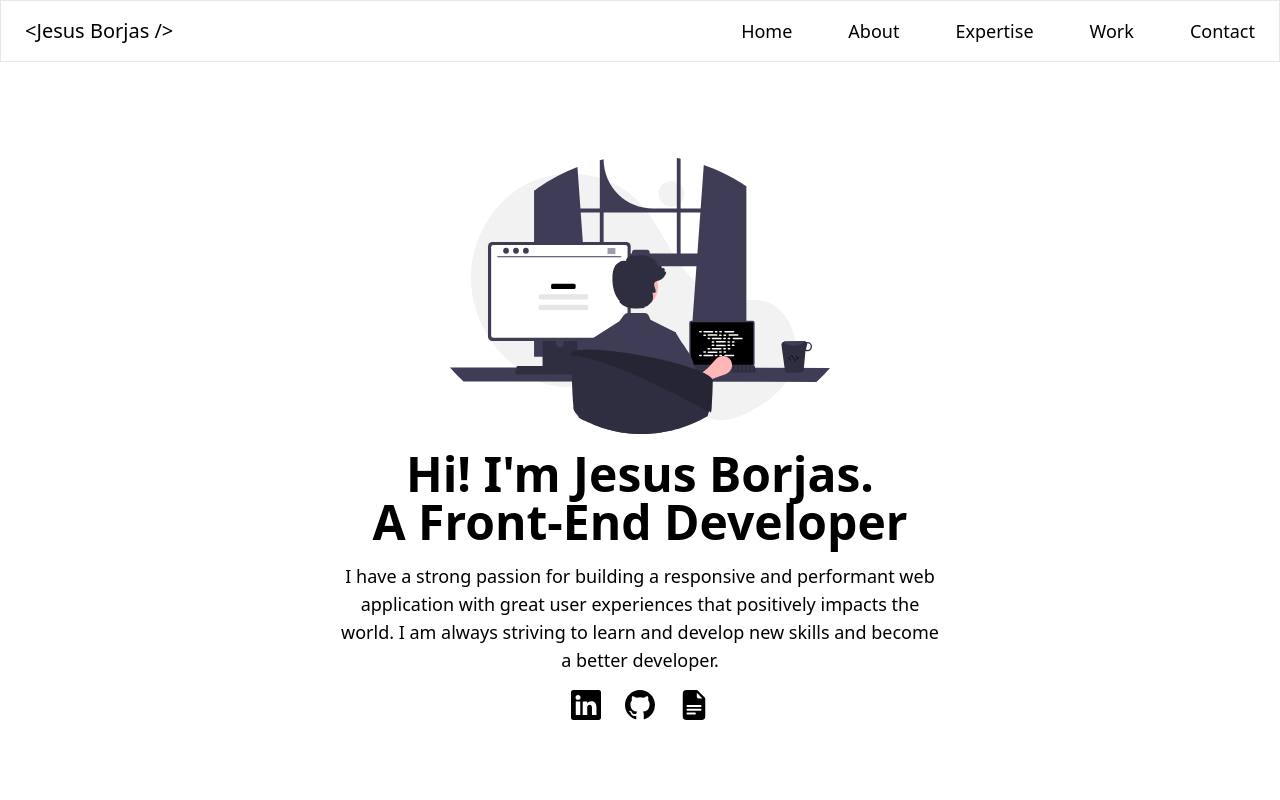
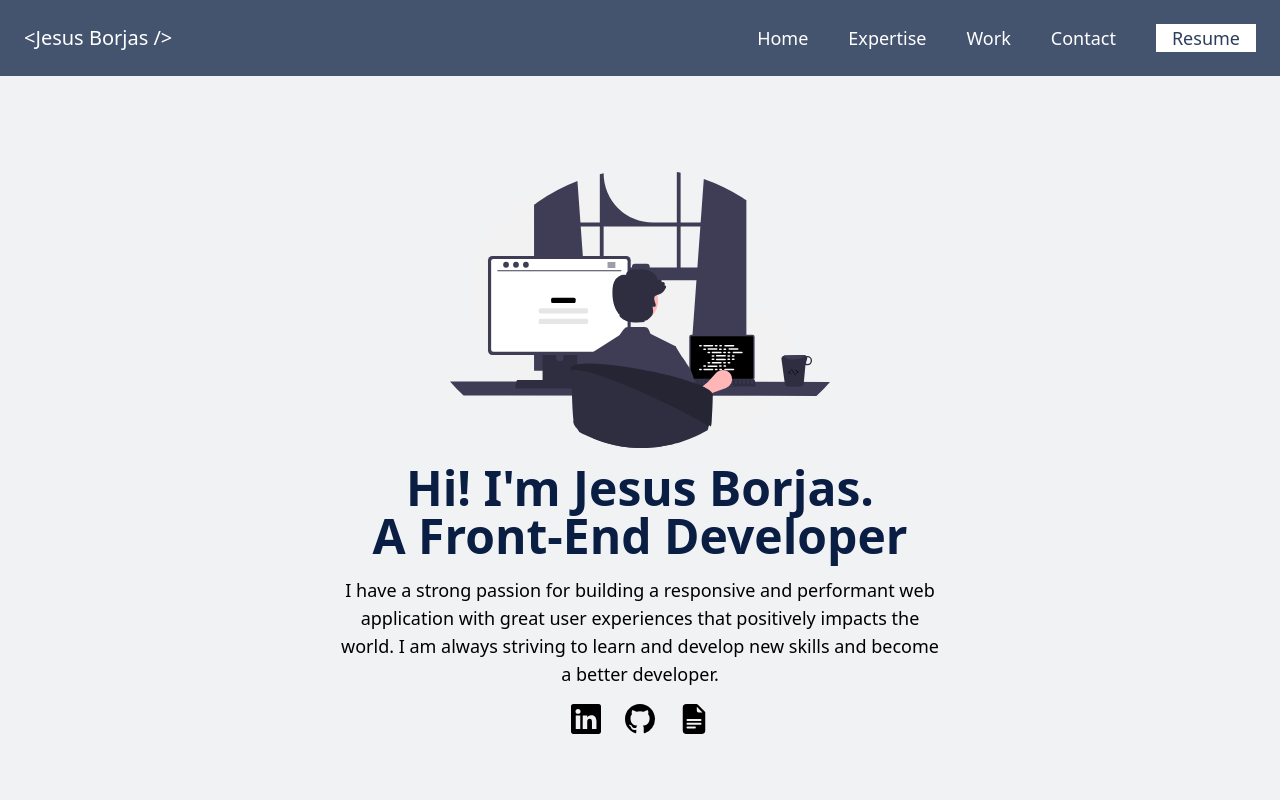
Before and after one commit to Jesusborjas006/Portfolio-website, a React (Create React App) app: page / in a window 1280 px wide. Shown: the top 800 px of the page. Built offline with nearby package versions, Linux system fonts and the light colour scheme.

Commit message:
Change styling to home page

```diff
--- a/public/index.html
+++ b/public/index.html
@@ -12,7 +12,7 @@
     <link rel="apple-touch-icon" href="%PUBLIC_URL%/logo192.png" />
     <title>Portfolio Website</title>
   </head>
-  <body>
+  <body style="background-color: #f1f2f4">
     <noscript>You need to enable JavaScript to run this app.</noscript>
     <div id="root"></div>
   </body>
--- a/src/components/App.tsx
+++ b/src/components/App.tsx
@@ -7,7 +7,7 @@ function App() {
   const [, setSelectedProject] = useState(0);
 
   return (
-    <main id="home">
+    <main id="home" className="bg-[#F1F2F4]">
       <Routes>
         <Route
           path="/"
--- a/src/components/Footer.tsx
+++ b/src/components/Footer.tsx
@@ -6,7 +6,7 @@ import {
 
 const Footer = () => {
   return (
-    <footer className="text-center p-4 mt-32 px-6">
+    <footer className="text-center p-4 mt-32 px-6 bg-[#44546F] text-white">
       <div className="md:flex justify-between p-6 items-center">
         <h2 className="text-xl mb-4 md:mb-0">&lt;Jesus Borjas /&gt;</h2>
         <ul className="flex justify-center space-x-14 text-lg">
--- a/src/components/Hero.tsx
+++ b/src/components/Hero.tsx
@@ -12,10 +12,10 @@ const Hero = () => {
         src="../images/undraw-2.svg"
         alt="programming svg"
       />
-      <h2 className="text-3xl font-semibold md:text-4xl lg:text-5xl ">
+      <h2 className="text-3xl font-bold md:text-4xl lg:text-5xl text-[#091E42]">
         Hi! I'm Jesus Borjas.
       </h2>
-      <h2 className="text-3xl font-semibold mb-4 md:text-4xl lg:text-5xl ">
+      <h2 className="text-3xl font-bold mb-4 md:text-4xl lg:text-5xl text-[#091E42]">
         A Front-End Developer
       </h2>
       <p className="max-w-[600px] mx-auto md:text-lg ">
--- a/src/components/Navbar.tsx
+++ b/src/components/Navbar.tsx
@@ -24,16 +24,13 @@ const Navbar = () => {
   }, [windowWidth]);
 
   return (
-    <nav className="flex border justify-between p-4 px-6 sticky top-0 z-[2] bg-white">
+    <nav className="flex justify-between py-6 px-6 sticky top-0 z-[2] bg-[#44546F] text-white">
       <Link to="/" className="text-xl ">
         &lt;Jesus Borjas /&gt;
       </Link>
-      <ul className="hidden sm:flex sm:gap-5 md:gap-8 lg:gap-14 text-lg">
+      <ul className="hidden sm:flex sm:gap-5 md:gap-8 lg:gap-10 md:text-lg">
         <li className="cursor-pointer">
           <a href="#home">Home</a>
-        </li>
-        <li className="cursor-pointer">
-          <a href="#about">About</a>
         </li>
         <li className="cursor-pointer">
           <a href="#expertise">Expertise</a>
@@ -43,6 +40,15 @@ const Navbar = () => {
         </li>
         <li className="cursor-pointer">
           <a href="#contact">Contact</a>
+        </li>
+        <li className="cursor-pointer bg-white text-[#2C3E5D] px-4 ">
+          <a
+            href="https://docs.google.com/document/d/1RLLFRV9K7DFOYccXzt544n3SsytSGb-LU4r6qsQvWR0/edit?usp=sharing"
+            target="_blank"
+            rel="noreferrer"
+          >
+            Resume
+          </a>
         </li>
       </ul>
       {menuIcon && (
--- a/src/components/Skills.tsx
+++ b/src/components/Skills.tsx
@@ -7,7 +7,7 @@ const Skills = () => {
   ));
   return (
     <section className="text-center px-6 mx-auto mt-52 pt-20" id="expertise">
-      <h4 className="mb-2">Tech Stack</h4>
+      <h4 className="mb-2 ">Tech Stack</h4>
       <h3 className="text-3xl md:text-4xl font-semibold mb-10">Skills</h3>
       <div className="grid grid-cols-3 sm:grid-cols-4 md:grid-cols-5 lg:grid-cols-6  gap-x-3 gap-y-6">
         {skillElements}
--- a/src/components/Works.tsx
+++ b/src/components/Works.tsx
@@ -17,7 +17,7 @@ const Works = ({ setSelectedProject }: WorksProps) => {
   ));
   return (
     <section className="px-6 mx-auto mt-32 pt-20" id="work">
-      <h4 className="text-center mb-2">Work Projects</h4>
+      <h4 className="text-center mb-2 ">Work Projects</h4>
       <h3 className="text-center text-3xl md:text-4xl font-semibold mb-10">
         My Projects
       </h3>
--- a/src/pages/Details.tsx
+++ b/src/pages/Details.tsx
@@ -12,7 +12,7 @@ const Details = () => {
 
   return (
     <>
-      <nav className="border p-4 px-6">
+      <nav className="border p-4 px-6 bg-[#44546F] text-white">
         <Link to="/" className="text-xl ">
           &lt;Jesus Borjas /&gt;
         </Link>
--- a/src/pages/Home.tsx
+++ b/src/pages/Home.tsx
@@ -14,8 +14,10 @@ const Home = ({ setSelectedProject }: HomeProps) => {
     <>
       <Navbar />
       <Hero />
-      <Skills />
-      <Works setSelectedProject={setSelectedProject} />
+      <div className="bg-[#44546F] pb-20 text-[#f1f1f1]">
+        <Skills />
+        <Works setSelectedProject={setSelectedProject} />
+      </div>
       <Contact />
       <Footer />
     </>
```
